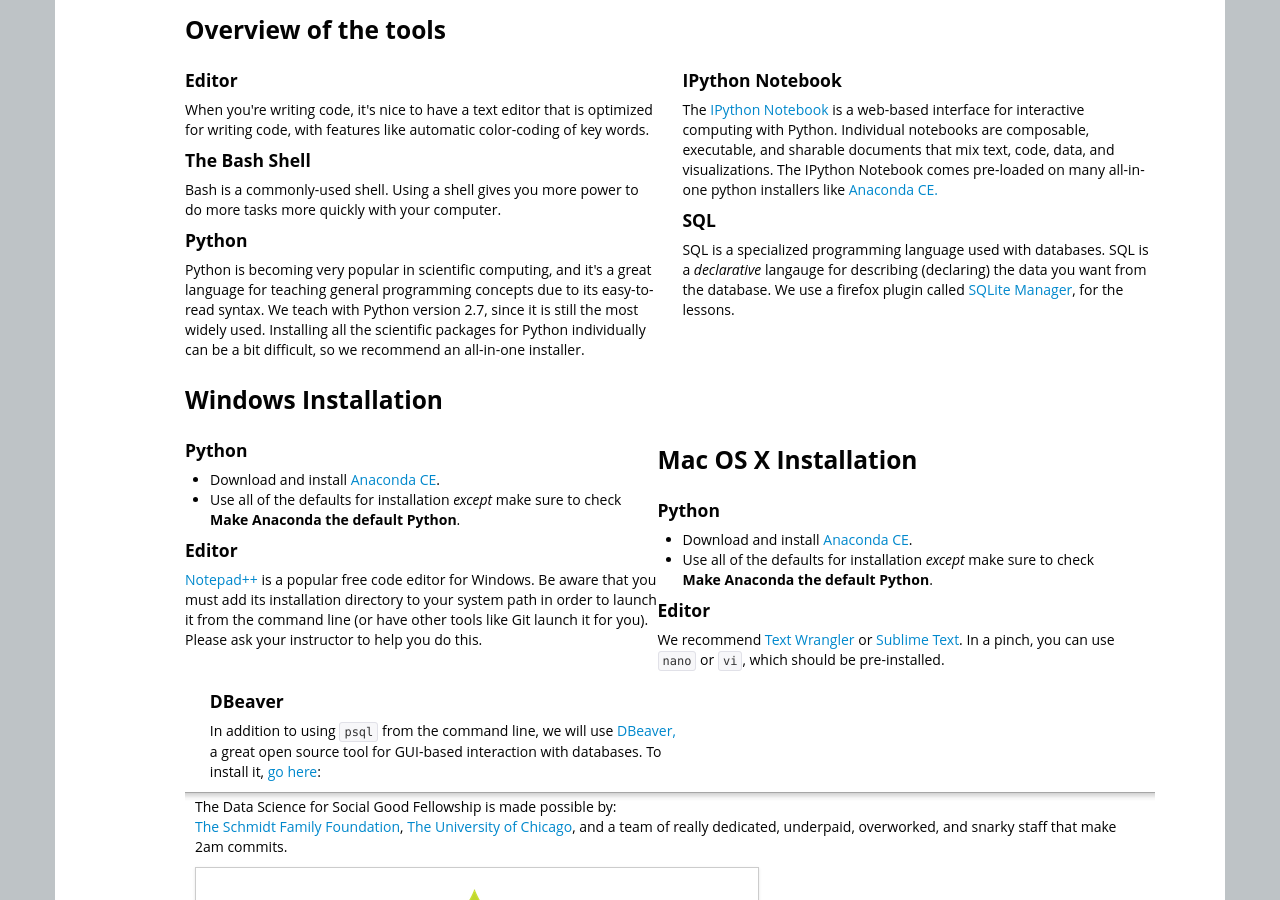
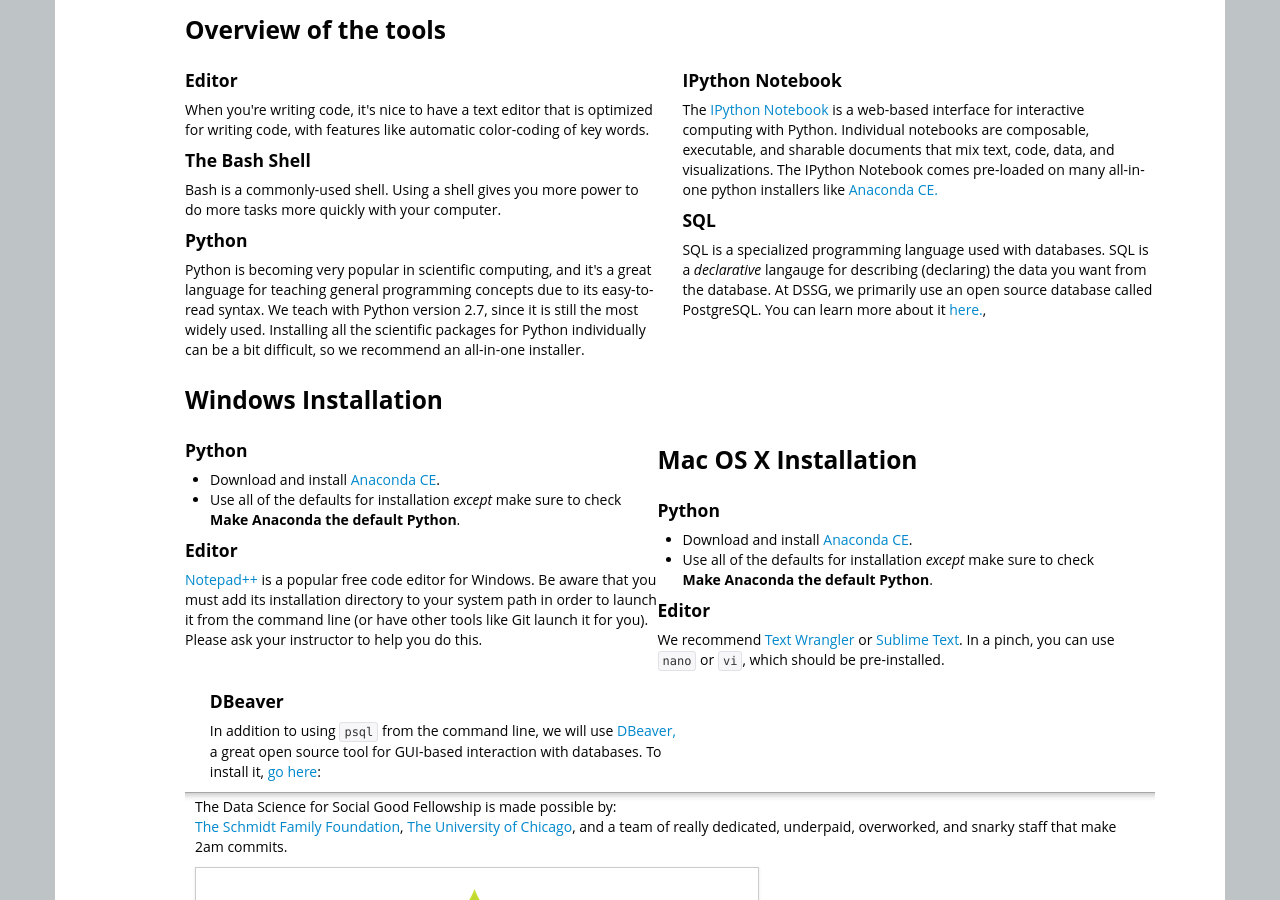
Before and after one commit to dssg/dssg-training-workshop-2015, a Jekyll site: the page built from index.html, in a window 1280 px wide and 900 px high, scrolled down 2592 px. Built offline with Jekyll 4.4.1, drawn with Linux system fonts in a browser that asks for light colours.

Commit message:
update tools

```diff
--- a/_includes/setup.html
+++ b/_includes/setup.html
@@ -34,9 +34,8 @@
     <p>
       SQL is a specialized programming language used with databases. SQL is a <i>declarative</i>
       langauge for describing (declaring) the data you want from the database.
-      We use a firefox plugin called
-      <a href="https://addons.mozilla.org/en-US/firefox/addon/sqlite-manager/">SQLite Manager</a>,
-      for the lessons.
+      At DSSG, we primarily use an open source database called PostgreSQL. You can learn more about it
+      <a href="http://www.postgresql.org/">here.</a>,
     </p>
   </div>
 </div>
```
